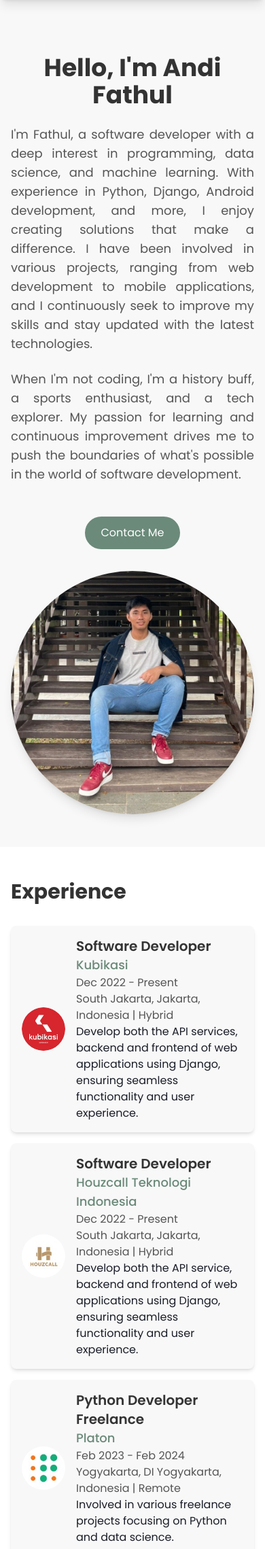
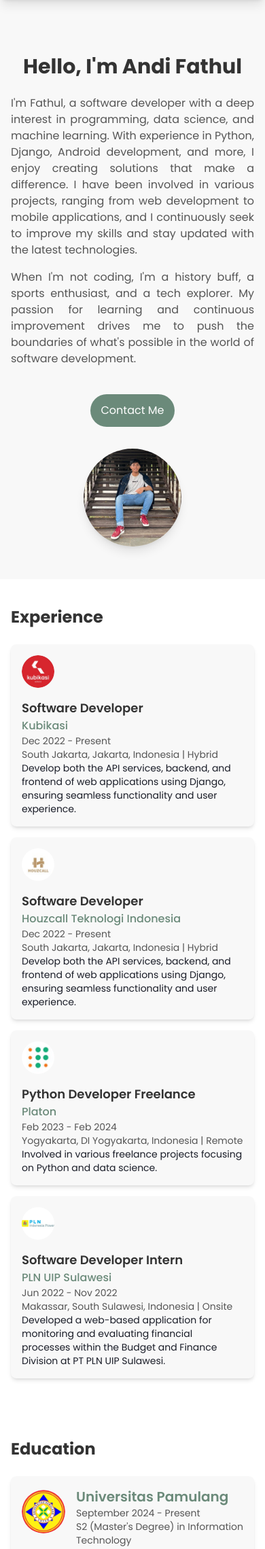
Before and after one commit to andifathulms/myblog, a Django app: page /about-me/ in a window 390 px wide. Shown: the part 64-2343 px from the top of the page at 68% size. Run offline with Django 5.2, Linux system fonts and the light colour scheme; tables that the repository leaves empty hold one stand-in row (values such as "Sample post"); parts of the project's set-up code (start-up, migrations or seed data) failed here and were passed over; some libraries are stand-ins or nearby versions.

Commit message:
make responsive view smaller screen

```diff
--- a/myblog/views.py
+++ b/myblog/views.py
@@ -127,13 +127,13 @@ def analytics(request: HttpRequest) -> HttpResponse:
         total_posts=Count('posts', filter=Q(posts__status=Post.STATUS.published)),
         total_views=Sum('posts__views', filter=Q(posts__status=Post.STATUS.published)),
         avg_read_time=Avg('posts__read_time', filter=Q(posts__status=Post.STATUS.published))
-    ).filter(total_posts__gt=0).order_by('-total_posts')
+    ).filter(total_posts__gt=0).order_by('-total_posts', '-total_views')
 
     tags = Tag.objects.annotate(
         total_posts=Count('post', filter=Q(post__status=Post.STATUS.published)),
         total_views=Sum('post__views', filter=Q(post__status=Post.STATUS.published)),
         avg_read_time=Avg('post__read_time', filter=Q(post__status=Post.STATUS.published))
-    ).filter(total_posts__gt=0).order_by('-total_posts')
+    ).filter(total_posts__gt=0).order_by('-total_posts', '-total_views')
 
     context_data = {
         'title': 'InsightfulBytes Analytics',
--- a/templates/about_me.html
+++ b/templates/about_me.html
@@ -5,21 +5,24 @@
 <section class="pt-24 pb-12 bg-[#F8F8F8] mt-12">
     <div class="container max-w-full lg:max-w-[80rem] mx-auto px-4">
         <div class="flex flex-col md:flex-row items-center">
+            <!-- Text Section -->
             <div class="md:w-3/4 text-center md:text-left md:pr-8">
-                <h1 class="text-4xl font-bold text-[#333] mb-6">Hello, I'm Andi Fathul</h1>
-                <p class="text-lg text-[#555] text-justify mb-6">
+                <h1 class="text-3xl sm:text-4xl font-bold text-[#333] mb-6">Hello, I'm Andi Fathul</h1>
+                <p class="text-base sm:text-lg text-[#555] text-justify mb-4 sm:mb-6">
                     I'm Fathul, a software developer with a deep interest in programming, data science, and machine learning.
                     With experience in Python, Django, Android development, and more, I enjoy creating solutions that make a difference.
                     I have been involved in various projects, ranging from web development to mobile applications, and I continuously seek to improve my skills and stay updated with the latest technologies.
                 </p>
-                <p class="text-lg text-[#555] text-justify mb-6">
+                <p class="text-base sm:text-lg text-[#555] text-justify mb-4 sm:mb-6">
                     When I'm not coding, I'm a history buff, a sports enthusiast, and a tech explorer.
                     My passion for learning and continuous improvement drives me to push the boundaries of what's possible in the world of software development.
                 </p>
-                <a href="#contact" class="mt-6 inline-block bg-[#6B8A7A] text-white py-3 px-6 rounded-full hover:bg-[#AF8F6F]">Contact Me</a>
+                <!-- Adjust button for small screens -->
+                <a href="#contact" class="mt-6 inline-block bg-[#6B8A7A] text-white py-3 px-4 sm:px-6 rounded-full hover:bg-[#AF8F6F]">Contact Me</a>
             </div>
+            <!-- Image Section -->
             <div class="md:w-1/4 mt-8 md:mt-0 flex justify-center md:justify-end">
-                <img src="{% static 'img/profile-logo-cropped.jpeg' %}" alt="Fathul's Photo" class="rounded-full shadow-lg">
+                <img src="{% static 'img/profile-logo-cropped.jpeg' %}" alt="Fathul's Photo" class="w-36 sm:w-48 md:w-full rounded-full shadow-lg">
             </div>
         </div>
     </div>
@@ -41,48 +44,48 @@
     </div>
 </section> {% endcomment %}
 
-<section id="experience" class="py-12 bg-white">
+<section id="experience" class="py-10 bg-white">
     <div class="container mx-auto max-w-full lg:max-w-[80rem] px-4">
-        <h2 class="text-3xl font-bold text-[#333] mb-8">Experience</h2>
+        <h2 class="text-2xl sm:text-3xl font-bold text-[#333] mb-6 sm:mb-8">Experience</h2>
         <div class="space-y-4">
-            <div class="flex items-center bg-[#F8F8F8] p-4 rounded-lg shadow-md hover:bg-[#E0E0E0] hover:shadow-lg transform hover:-translate-y-1 transition-all">
-                <img src="{% static 'img/kubikasi-logo.jpeg' %}" alt="PT Houzcall Teknologi Indonesia Logo" class="w-16 h-16 rounded-full mr-4">
-                <div>
-                    <h3 class="text-xl font-semibold text-[#333]">Software Developer</h3>
-                    <p class="text-lg font-medium text-[#6B8A7A]">Kubikasi</p>
-                    <p class="text-[#555]">Dec 2022 - Present</p>
-                    <p class="text-[#555]">South Jakarta, Jakarta, Indonesia | Hybrid</p>
-                    <p class="text-[#191C27]">Develop both the API services, backend and frontend of web applications using Django, ensuring seamless functionality and user experience.</p>
+            <div class="flex flex-col sm:flex-row items-start sm:items-center bg-[#F8F8F8] p-4 sm:p-6 rounded-lg shadow-md hover:bg-[#E0E0E0] hover:shadow-lg transform hover:-translate-y-1 transition-all">
+                <img src="{% static 'img/kubikasi-logo.jpeg' %}" alt="Kubikasi Logo" class="w-12 h-12 sm:w-16 sm:h-16 rounded-full mb-4 sm:mb-0 sm:mr-4">
+                <div class="text-left">
+                    <h3 class="text-lg sm:text-xl font-semibold text-[#333]">Software Developer</h3>
+                    <p class="text-base sm:text-lg font-medium text-[#6B8A7A]">Kubikasi</p>
+                    <p class="text-sm sm:text-base text-[#555]">Dec 2022 - Present</p>
+                    <p class="text-sm sm:text-base text-[#555]">South Jakarta, Jakarta, Indonesia | Hybrid</p>
+                    <p class="text-sm sm:text-base text-[#191C27]">Develop both the API services, backend, and frontend of web applications using Django, ensuring seamless functionality and user experience.</p>
                 </div>
             </div>
-            <div class="flex items-center bg-[#F8F8F8] p-4 rounded-lg shadow-md hover:bg-[#E0E0E0] hover:shadow-lg transform hover:-translate-y-1 transition-all">
-                <img src="{% static 'img/houzcall-logo.jpeg' %}" alt="PT Houzcall Teknologi Indonesia Logo" class="w-16 h-16 rounded-full mr-4">
-                <div>
-                    <h3 class="text-xl font-semibold text-[#333]">Software Developer</h3>
-                    <p class="text-lg font-medium text-[#6B8A7A]">Houzcall Teknologi Indonesia</p>
-                    <p class="text-[#555]">Dec 2022 - Present</p>
-                    <p class="text-[#555]">South Jakarta, Jakarta, Indonesia | Hybrid</p>
-                    <p class="text-[#191C27]">Develop both the API service, backend and frontend of web applications using Django, ensuring seamless functionality and user experience.</p>
+            <div class="flex flex-col sm:flex-row items-start sm:items-center bg-[#F8F8F8] p-4 sm:p-6 rounded-lg shadow-md hover:bg-[#E0E0E0] hover:shadow-lg transform hover:-translate-y-1 transition-all">
+                <img src="{% static 'img/houzcall-logo.jpeg' %}" alt="Houzcall Teknologi Indonesia Logo" class="w-12 h-12 sm:w-16 sm:h-16 rounded-full mb-4 sm:mb-0 sm:mr-4">
+                <div class="text-left">
+                    <h3 class="text-lg sm:text-xl font-semibold text-[#333]">Software Developer</h3>
+                    <p class="text-base sm:text-lg font-medium text-[#6B8A7A]">Houzcall Teknologi Indonesia</p>
+                    <p class="text-sm sm:text-base text-[#555]">Dec 2022 - Present</p>
+                    <p class="text-sm sm:text-base text-[#555]">South Jakarta, Jakarta, Indonesia | Hybrid</p>
+                    <p class="text-sm sm:text-base text-[#191C27]">Develop both the API services, backend, and frontend of web applications using Django, ensuring seamless functionality and user experience.</p>
                 </div>
             </div>
-            <div class="flex items-center bg-[#F8F8F8] p-4 rounded-lg shadow-md hover:bg-[#E0E0E0] hover:shadow-lg transform hover:-translate-y-1 transition-all">
-                <img src="{% static 'img/platon-logo.jpeg' %}" alt="Platon Logo" class="w-16 h-16 rounded-full mr-4">
-                <div>
-                    <h3 class="text-xl font-semibold text-[#333]">Python Developer Freelance</h3>
-                    <p class="text-lg font-medium text-[#6B8A7A]">Platon</p>
-                    <p class="text-[#555]">Feb 2023 - Feb 2024</p>
-                    <p class="text-[#555]">Yogyakarta, DI Yogyakarta, Indonesia | Remote</p>
-                    <p class="text-[#191C27]">Involved in various freelance projects focusing on Python and data science.</p>
+            <div class="flex flex-col sm:flex-row items-start sm:items-center bg-[#F8F8F8] p-4 sm:p-6 rounded-lg shadow-md hover:bg-[#E0E0E0] hover:shadow-lg transform hover:-translate-y-1 transition-all">
+                <img src="{% static 'img/platon-logo.jpeg' %}" alt="Platon Logo" class="w-12 h-12 sm:w-16 sm:h-16 rounded-full mb-4 sm:mb-0 sm:mr-4">
+                <div class="text-left">
+                    <h3 class="text-lg sm:text-xl font-semibold text-[#333]">Python Developer Freelance</h3>
+                    <p class="text-base sm:text-lg font-medium text-[#6B8A7A]">Platon</p>
+                    <p class="text-sm sm:text-base text-[#555]">Feb 2023 - Feb 2024</p>
+                    <p class="text-sm sm:text-base text-[#555]">Yogyakarta, DI Yogyakarta, Indonesia | Remote</p>
+                    <p class="text-sm sm:text-base text-[#191C27]">Involved in various freelance projects focusing on Python and data science.</p>
                 </div>
             </div>
-            <div class="flex items-center bg-[#F8F8F8] p-4 rounded-lg shadow-md hover:bg-[#E0E0E0] hover:shadow-lg transform hover:-translate-y-1 transition-all">
-                <img src="{% static 'img/pln-logo.jpeg' %}" alt="Platon Logo" class="w-16 h-16 rounded-full mr-4">
-                <div>
-                    <h3 class="text-xl font-semibold text-[#333]">Software Developer Intern</h3>
-                    <p class="text-lg font-medium text-[#6B8A7A]">PLN UIP Sulawesi</p>
-                    <p class="text-[#555]">Jun 2022 - Nov 2022</p>
-                    <p class="text-[#555]">Makassar, South Sulawesi, Indonesia | Onsite</p>
-                    <p class="text-[#191C27]">Developed a web-based application for monitoring and evaluating financial processes within the Budget and Finance Division at PT PLN UIP Sulawesi. Utilized Django, Bootstrap 5, and HTMX to construct the platform, enhancing efficiency and facilitating streamlined operations for the division.</p>
+            <div class="flex flex-col sm:flex-row items-start sm:items-center bg-[#F8F8F8] p-4 sm:p-6 rounded-lg shadow-md hover:bg-[#E0E0E0] hover:shadow-lg transform hover:-translate-y-1 transition-all">
+                <img src="{% static 'img/pln-logo.jpeg' %}" alt="PLN Logo" class="w-12 h-12 sm:w-16 sm:h-16 rounded-full mb-4 sm:mb-0 sm:mr-4">
+                <div class="text-left">
+                    <h3 class="text-lg sm:text-xl font-semibold text-[#333]">Software Developer Intern</h3>
+                    <p class="text-base sm:text-lg font-medium text-[#6B8A7A]">PLN UIP Sulawesi</p>
+                    <p class="text-sm sm:text-base text-[#555]">Jun 2022 - Nov 2022</p>
+                    <p class="text-sm sm:text-base text-[#555]">Makassar, South Sulawesi, Indonesia | Onsite</p>
+                    <p class="text-sm sm:text-base text-[#191C27]">Developed a web-based application for monitoring and evaluating financial processes within the Budget and Finance Division at PT PLN UIP Sulawesi.</p>
                 </div>
             </div>
         </div>
@@ -90,37 +93,41 @@
 </section>
 
 
+
 <section id="education" class="py-12 bg-white">
     <div class="container mx-auto max-w-full lg:max-w-[80rem] px-4">
-        <h2 class="text-3xl font-bold text-[#333] mb-8">Education</h2>
+        <h2 class="text-2xl sm:text-3xl font-bold text-[#333] mb-6 sm:mb-8">Education</h2>
         <div class="space-y-4">
-            <div class="bg-[#F8F8F8] p-4 rounded-lg shadow-md hover:bg-[#E0E0E0] hover:shadow-lg transform hover:-translate-y-1 transition-all duration-300 flex items-center">
-                <img src="{% static 'img/unpam-logo.png' %}" alt="Universitas Pamulang" class="w-16 h-16 rounded-full mr-4">
-                <div>
+            <!-- Universitas Pamulang -->
+            <div class="bg-[#F8F8F8] p-4 rounded-lg shadow-md hover:bg-[#E0E0E0] hover:shadow-lg transform hover:-translate-y-1 transition-all duration-300 flex items-center flex-wrap">
+                <img src="{% static 'img/unpam-logo.png' %}" alt="Universitas Pamulang" class="w-16 h-16 rounded-full mr-4 mb-4 md:mb-0">
+                <div class="flex-1">
                     <h3 class="text-xl font-semibold text-[#6B8A7A]">Universitas Pamulang</h3>
-                    <p class="text-[#555]">September 2024 - Present</p>
-                    <p class="text-[#555]">S2 (Master's Degree) in Information Technology</p>
+                    <p class="text-sm md:text-base text-[#555]">September 2024 - Present</p>
+                    <p class="text-sm md:text-base text-[#555]">S2 (Master's Degree) in Information Technology</p>
                 </div>
             </div>
-            <div class="bg-[#F8F8F8] p-4 rounded-lg shadow-md hover:bg-[#E0E0E0] hover:shadow-lg transform hover:-translate-y-1 transition-all duration-300 flex items-center">
-                <img src="{% static 'img/pnp-logo.png' %}" alt="Politeknik Negeri Padang" class="w-16 h-16 rounded-full mr-4">
-                <div>
+            <!-- Politeknik Negeri Padang -->
+            <div class="bg-[#F8F8F8] p-4 rounded-lg shadow-md hover:bg-[#E0E0E0] hover:shadow-lg transform hover:-translate-y-1 transition-all duration-300 flex items-center flex-wrap">
+                <img src="{% static 'img/pnp-logo.png' %}" alt="Politeknik Negeri Padang" class="w-16 h-16 rounded-full mr-4 mb-4 md:mb-0">
+                <div class="flex-1">
                     <h3 class="text-xl font-semibold text-[#6B8A7A]">Politeknik Negeri Padang</h3>
                     {% if user.is_authenticated and user.is_superuser %}
-                        <p class="text-[#555]">August 2019 - December 2023</p>
+                        <p class="text-sm md:text-base text-[#555]">August 2019 - December 2023</p>
                     {% else %}
-                        <p class="text-[#555]">August 2017 - December 2021</p>
+                        <p class="text-sm md:text-base text-[#555]">August 2017 - December 2021</p>
                     {% endif %}
-                    <p class="text-[#555]">Diploma IV (Bachelor's Degree) in Software Engineering (Rekayasa Perangkat Lunak)</p>
+                    <p class="text-sm md:text-base text-[#555]">Diploma IV (Bachelor's Degree) in Software Engineering (Rekayasa Perangkat Lunak)</p>
                 </div>
             </div>
         </div>
     </div>
 </section>
 
+
 <section id="social-media" class="py-12 bg-[#F8F8F8]">
     <div class="container mx-auto max-w-full lg:max-w-[80rem] px-4">
-        <h2 class="text-3xl font-bold text-[#333] mb-8">Connect with Me</h2>
+        <h2 class="text-2xl sm:text-3xl font-bold text-[#333] mb-6 sm:mb-8">Connect with Me</h2>
         <div class="grid grid-cols-1 md:grid-cols-2 gap-6">
             <a href="https://github.com/andifathulms" target="_blank" rel="noopener noreferrer"
                 class="flex items-center bg-white p-4 rounded-lg shadow-lg transition-all duration-300 hover:bg-[#333] hover:text-white">
@@ -149,7 +156,7 @@
 
 <section id="contact" class="py-12 bg-[#F8F8F8]">
     <div class="container mx-auto max-w-full lg:max-w-[80rem] px-4">
-        <h2 class="text-3xl font-bold text-[#333] mb-8">Contact Me</h2>
+        <h2 class="text-2xl sm:text-3xl font-bold text-[#333] mb-6 sm:mb-8">Contact Me</h2>
         <form action="#" method="POST" class="space-y-6">
             <div class="grid grid-cols-1 md:grid-cols-2 gap-6">
                 <input type="text" name="name" placeholder="Your Name" class="form-input w-full py-3 px-4 border rounded-lg shadow-sm focus:outline-none focus:ring-2 focus:ring-[#6B8A7A]">
--- a/templates/base.html
+++ b/templates/base.html
@@ -2,7 +2,7 @@
 <html>
 <head>
     <title>{{ title }}</title>
-
+    <meta name="viewport" content="width=device-width, initial-scale=1.0">
     {% if post %}
         <!-- SEO Meta Tags -->
         <meta name="description" content="{{ post.meta_description }}">
```
Also changed, not shown: templates/analytics.html (+14 -7 lines), templates/details.html (+15 -11 lines), templates/include/featured.html (+6 -9 lines), templates/include/post_list.html (+8 -5 lines), theme/static_src/tailwind.config.js (+11 -0 lines).
